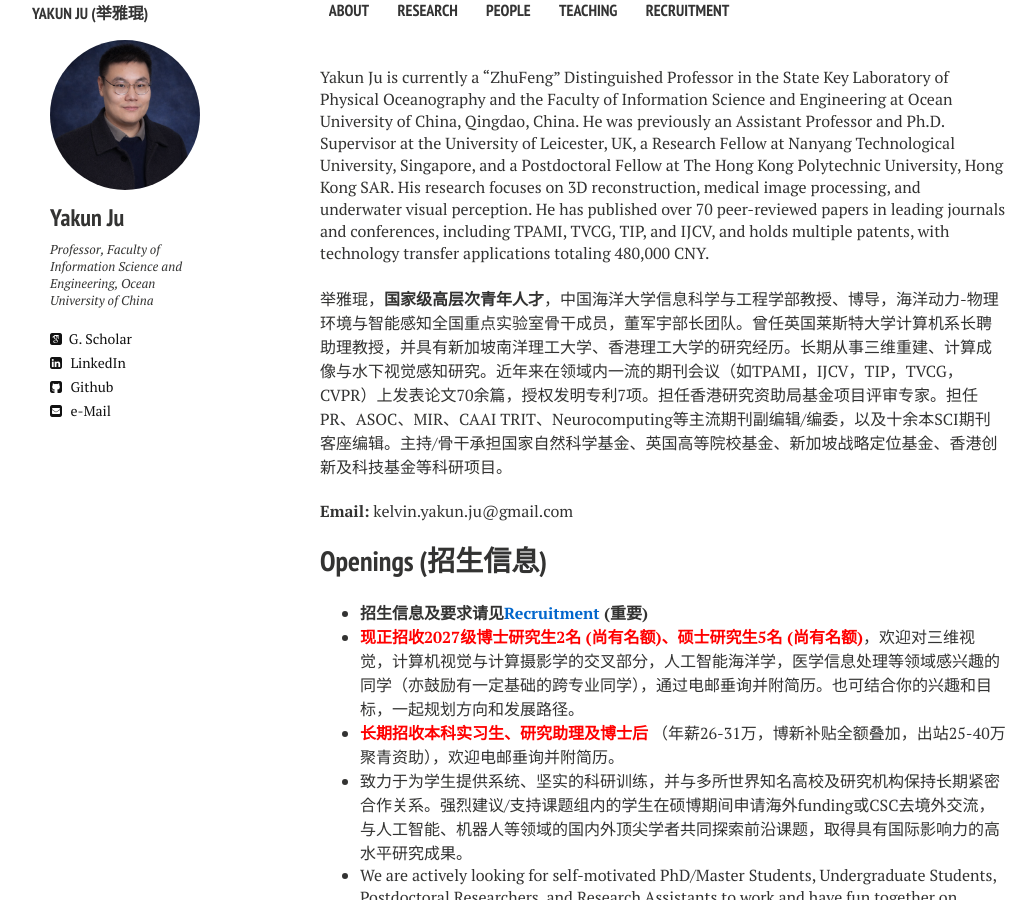
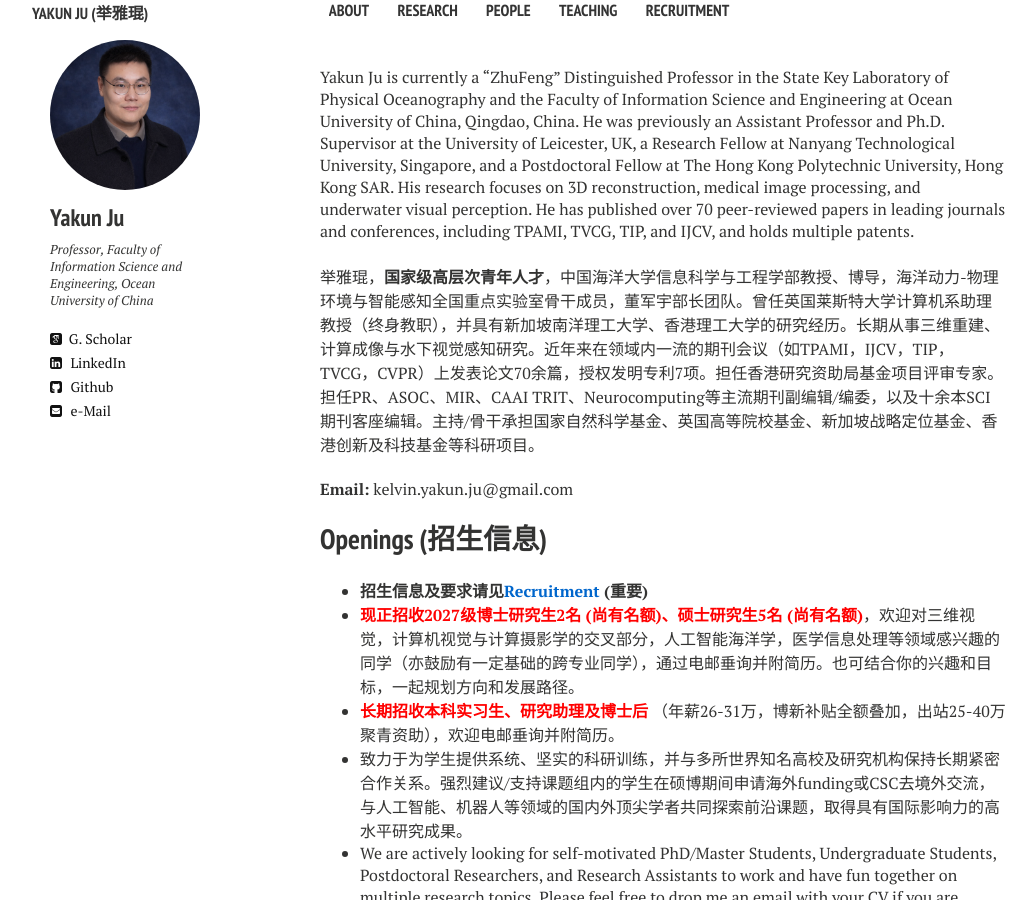
Before and after one commit to juyakun/juyakun.github.io, a Jekyll site: the page built from index.md, in a window 1280 px wide and 900 px high. Shown: the whole window, without its empty margins (112-1148 px from the left). Built offline with Jekyll 4.4.1, drawn with Linux system fonts in a browser that asks for light colours; nearby versions of some CDN libraries.

Commit message:
Update index.md

```diff
--- a/index.md
+++ b/index.md
@@ -5,10 +5,10 @@
 tags: [Jekyll, theme, responsive, blog, template]
 ---
 
-Yakun Ju is currently a "ZhuFeng" Distinguished Professor in the State Key Laboratory of Physical Oceanography and the Faculty of Information Science and Engineering at Ocean University of China, Qingdao, China. He was previously an Assistant Professor and Ph.D. Supervisor at the University of Leicester, UK, a Research Fellow at Nanyang Technological University, Singapore, and a Postdoctoral Fellow at The Hong Kong Polytechnic University, Hong Kong SAR. His research focuses on 3D reconstruction, medical image processing, and underwater visual perception. He has published over 70 peer-reviewed papers in leading journals and conferences, including TPAMI, TVCG, TIP, and IJCV, and holds multiple patents, with technology transfer applications totaling 480,000 CNY.
+Yakun Ju is currently a "ZhuFeng" Distinguished Professor in the State Key Laboratory of Physical Oceanography and the Faculty of Information Science and Engineering at Ocean University of China, Qingdao, China. He was previously an Assistant Professor and Ph.D. Supervisor at the University of Leicester, UK, a Research Fellow at Nanyang Technological University, Singapore, and a Postdoctoral Fellow at The Hong Kong Polytechnic University, Hong Kong SAR. His research focuses on 3D reconstruction, medical image processing, and underwater visual perception. He has published over 70 peer-reviewed papers in leading journals and conferences, including TPAMI, TVCG, TIP, and IJCV, and holds multiple patents.
 <br>
 <br>
-举雅琨，**国家级高层次青年人才**，中国海洋大学信息科学与工程学部教授、博导，海洋动力-物理环境与智能感知全国重点实验室骨干成员，董军宇部长团队。曾任英国莱斯特大学计算机系长聘助理教授，并具有新加坡南洋理工大学、香港理工大学的研究经历。长期从事三维重建、计算成像与水下视觉感知研究。近年来在领域内一流的期刊会议（如TPAMI，IJCV，TIP，TVCG，CVPR）上发表论文70余篇，授权发明专利7项。担任香港研究资助局基金项目评审专家。担任PR、ASOC、MIR、CAAI TRIT、Neurocomputing等主流期刊副编辑/编委，以及十余本SCI期刊客座编辑。主持/骨干承担国家自然科学基金、英国高等院校基金、新加坡战略定位基金、香港创新及科技基金等科研项目。
+举雅琨，**国家级高层次青年人才**，中国海洋大学信息科学与工程学部教授、博导，海洋动力-物理环境与智能感知全国重点实验室骨干成员，董军宇部长团队。曾任英国莱斯特大学计算机系助理教授（终身教职），并具有新加坡南洋理工大学、香港理工大学的研究经历。长期从事三维重建、计算成像与水下视觉感知研究。近年来在领域内一流的期刊会议（如TPAMI，IJCV，TIP，TVCG，CVPR）上发表论文70余篇，授权发明专利7项。担任香港研究资助局基金项目评审专家。担任PR、ASOC、MIR、CAAI TRIT、Neurocomputing等主流期刊副编辑/编委，以及十余本SCI期刊客座编辑。主持/骨干承担国家自然科学基金、英国高等院校基金、新加坡战略定位基金、香港创新及科技基金等科研项目。
 <br>
 <br>
 **Email:** kelvin.yakun.ju@gmail.com
```
